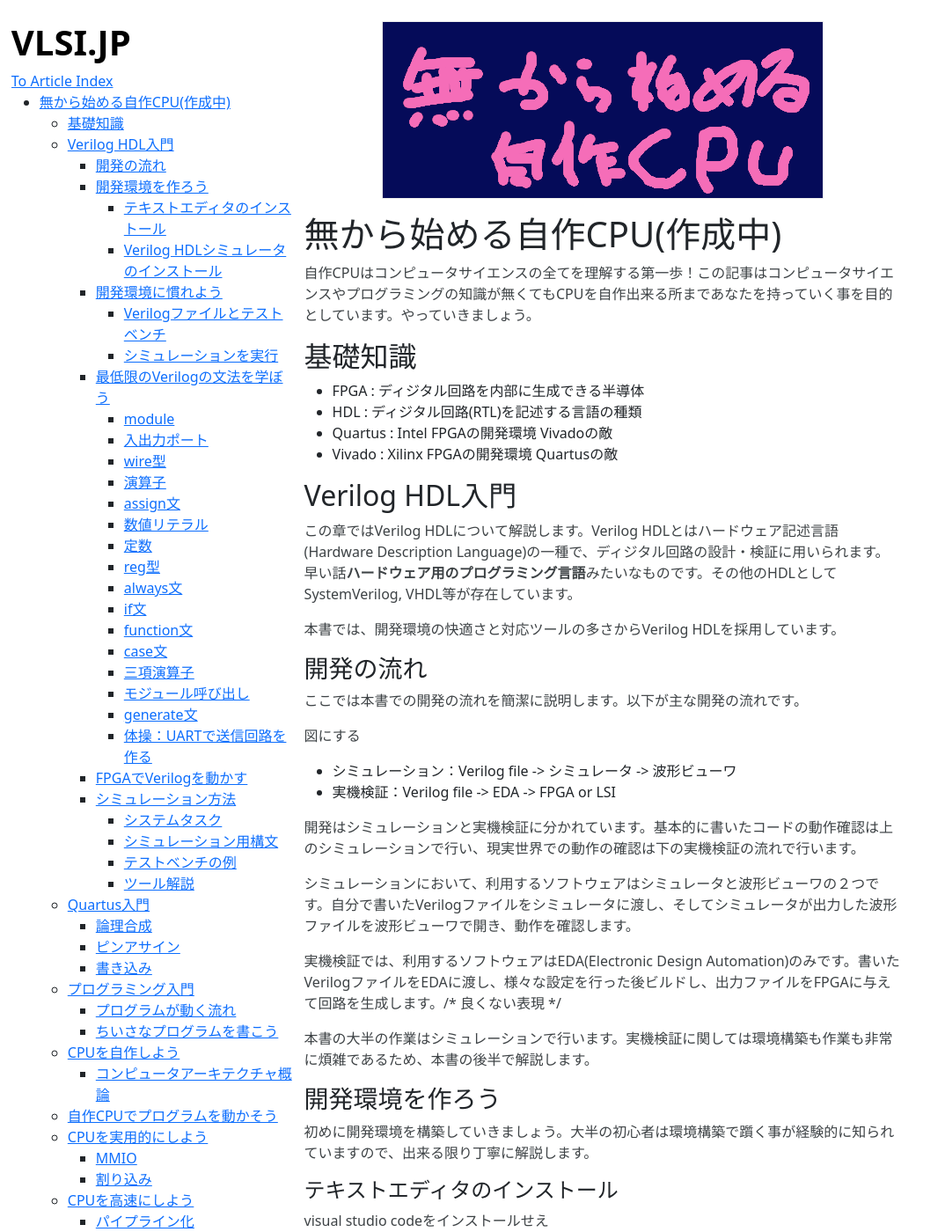
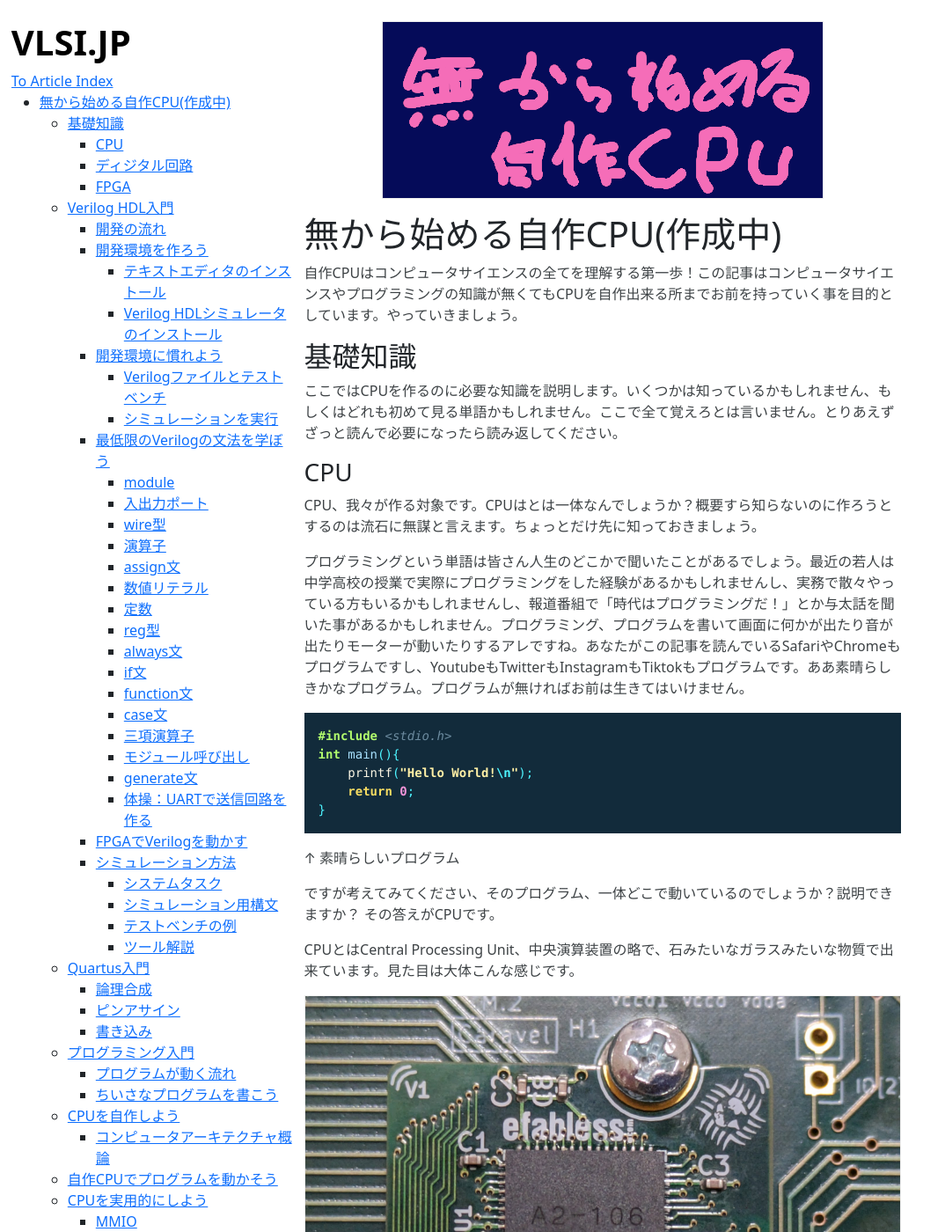
Before and after one commit to Cra2yPierr0t/Cra2yPierr0t.github.io, a Jekyll site: the page built from LetsMakeCPU.md, in a window 1280 px wide and 1400 px high. Shown: the whole window at 88% size, without its empty margins (0-1074 px from the left). Built offline with Jekyll 4.4.1, drawn with Linux system fonts in a browser that asks for light colours; some of the changed text lies outside the part shown.

Commit message:
add introduction what is cpu

````diff
--- a/LetsMakeCPU.md
+++ b/LetsMakeCPU.md
@@ -7,9 +7,41 @@ image: "https://raw.githubusercontent.com/Cra2yPierr0t/Cra2yPierr0t.github.io/ma
 ![](https://raw.githubusercontent.com/Cra2yPierr0t/Cra2yPierr0t.github.io/master/images/LetsMakeCPU/letsmakecpu.png)
 
 # 無から始める自作CPU(作成中)
-自作CPUはコンピュータサイエンスの全てを理解する第一歩！この記事はコンピュータサイエンスやプログラミングの知識が無くてもCPUを自作出来る所まであなたを持っていく事を目的としています。やっていきましょう。
+自作CPUはコンピュータサイエンスの全てを理解する第一歩！この記事はコンピュータサイエンスやプログラミングの知識が無くてもCPUを自作出来る所までお前を持っていく事を目的としています。やっていきましょう。
 
 ## 基礎知識
+
+ここではCPUを作るのに必要な知識を説明します。いくつかは知っているかもしれません、もしくはどれも初めて見る単語かもしれません。ここで全て覚えろとは言いません。とりあえずざっと読んで必要になったら読み返してください。
+
+### CPU
+
+CPU、我々が作る対象です。CPUはとは一体なんでしょうか？概要すら知らないのに作ろうとするのは流石に無謀と言えます。ちょっとだけ先に知っておきましょう。
+
+プログラミングという単語は皆さん人生のどこかで聞いたことがあるでしょう。最近の若人は中学高校の授業で実際にプログラミングをした経験があるかもしれませんし、実務で散々やっている方もいるかもしれませんし、報道番組で「時代はプログラミングだ！」とか与太話を聞いた事があるかもしれません。プログラミング、プログラムを書いて画面に何かが出たり音が出たりモーターが動いたりするアレですね。あなたがこの記事を読んでいるSafariやChromeもプログラムですし、YoutubeもTwitterもInstagramもTiktokもプログラムです。ああ素晴らしきかなプログラム。プログラムが無ければお前は生きてはいけません。
+
+```c
+#include <stdio.h>
+int main(){
+    printf("Hello World!\n");
+    return 0;
+}
+```
+↑ 素晴らしいプログラム
+
+ですが考えてみてください、そのプログラム、一体どこで動いているのでしょうか？説明できますか？ その答えがCPUです。
+
+CPUとはCentral Processing Unit、中央演算装置の略で、石みたいなガラスみたいな物質で出来ています。見た目は大体こんな感じです。
+
+![](https://raw.githubusercontent.com/Cra2yPierr0t/Cra2yPierr0t.github.io/master/images/LetsMakeCPU/cpu_image.jpeg)
+
+この世に存在するプログラムは全てCPUの上で動いています。このCPUが無ければプログラムは動かせませんし、いくらプログラムを書いても意味がありません。我々の生活基盤はこの石に支えられているという訳ですね、ありがとうCPU。消えないでCPU。本記事ではそんなCPUを作ります。
+
+![](https://raw.githubusercontent.com/Cra2yPierr0t/Cra2yPierr0t.github.io/master/images/LetsMakeCPU/world_of_cpu.png)
+
+### ディジタル回路
+
+### FPGA
+
 * FPGA : ディジタル回路を内部に生成できる半導体
 * HDL : ディジタル回路(RTL)を記述する言語の種類
 * Quartus : Intel FPGAの開発環境 Vivadoの敵
````
